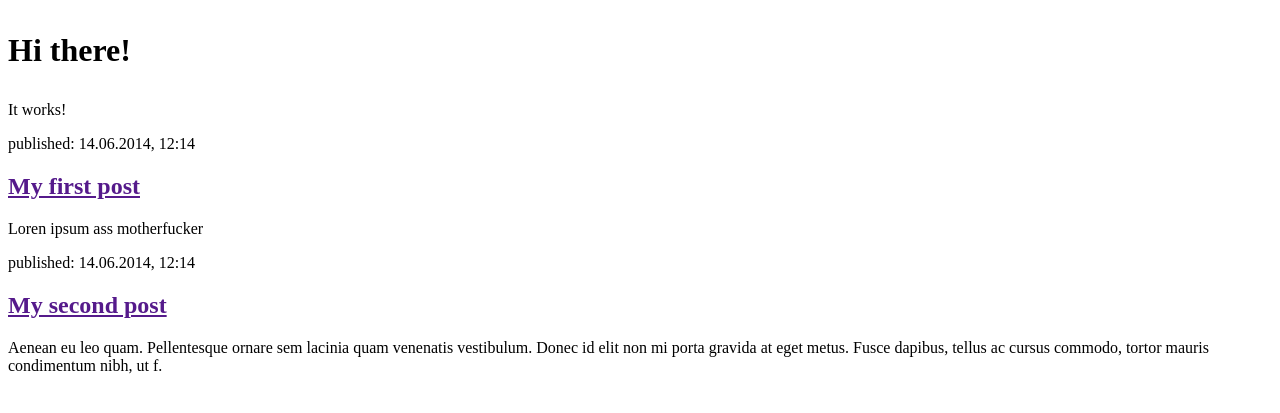
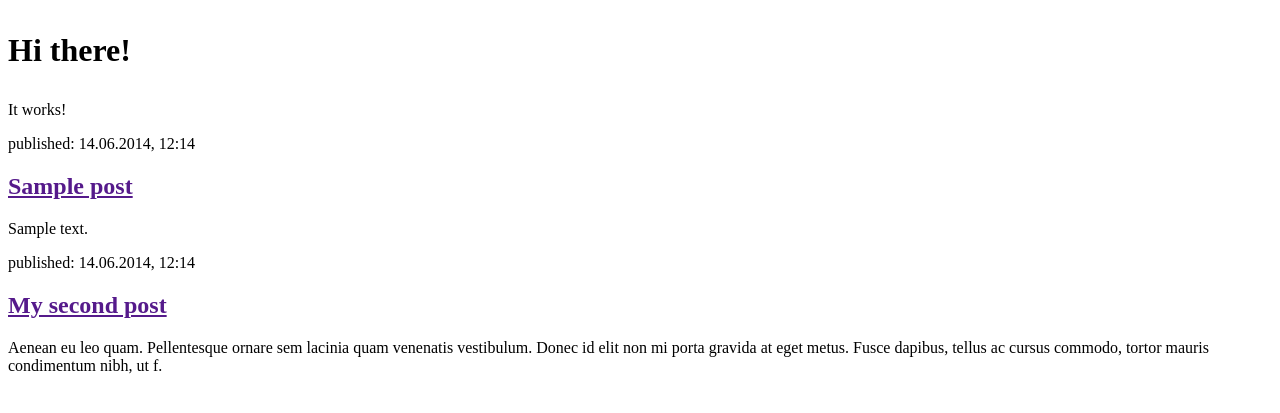
Before and after one commit to 13tatertots/my-first-blog, a Django app: page / in a window 1280 px wide. Shown: the top 413 px of the page. Run offline with Django 4.2, Linux system fonts and the light colour scheme; tables that the repository leaves empty hold one stand-in row (values such as "Sample post").

Commit message:
Modified templates to display posts from database.

```diff
--- a/blog/templates/blog/post_list.html
+++ b/blog/templates/blog/post_list.html
@@ -7,18 +7,19 @@
         <h1><p>Hi there!</p></h1>
         <p>It works!</p>
 
+{% for post in posts %}
     <article>
         <time>published: 14.06.2014, 12:14</time>
-        <h2><a href="">My first post</a></h2>
-        <p>Loren ipsum ass motherfucker</p>
+        <h2><a href="">{{ post.title }}</a></h2>
+        <p>{{ post.text|linebreaksbr }}</p>
     </article>
+{% endfor %}
 
-    <article>
-        <time>published: 14.06.2014, 12:14</time>
-        <h2><a href="">My second post</a></h2>
-        <p>Aenean eu leo quam. Pellentesque ornare sem lacinia quam venenatis vestibulum. Donec id elit non mi porta gravida at eget metus. Fusce dapibus, tellus ac cursus commodo, tortor mauris condimentum nibh, ut f.</p>
-    </article>
-
+<article>
+    <time>published: 14.06.2014, 12:14</time>
+    <h2><a href="">My second post</a></h2>
+    <p>Aenean eu leo quam. Pellentesque ornare sem lacinia quam venenatis vestibulum. Donec id elit non mi porta gravida at eget metus. Fusce dapibus, tellus ac cursus commodo, tortor mauris condimentum nibh, ut f.</p>
+</article>
 
     </body>
 </html>
--- a/blog/views.py
+++ b/blog/views.py
@@ -1,5 +1,8 @@
 from django.shortcuts import render
+from django.utils import timezone
+from .models import Post
 
 # Create your views here.
 def post_list(request):
-    return render(request, 'blog/post_list.html',{})
+    posts = Post.objects.filter(published_date__lte=timezone.now()).order_by('published_date')
+    return render(request, 'blog/post_list.html',{'posts':posts})
```
Also changed, not shown: blog/models.py (+5 -5 lines).
